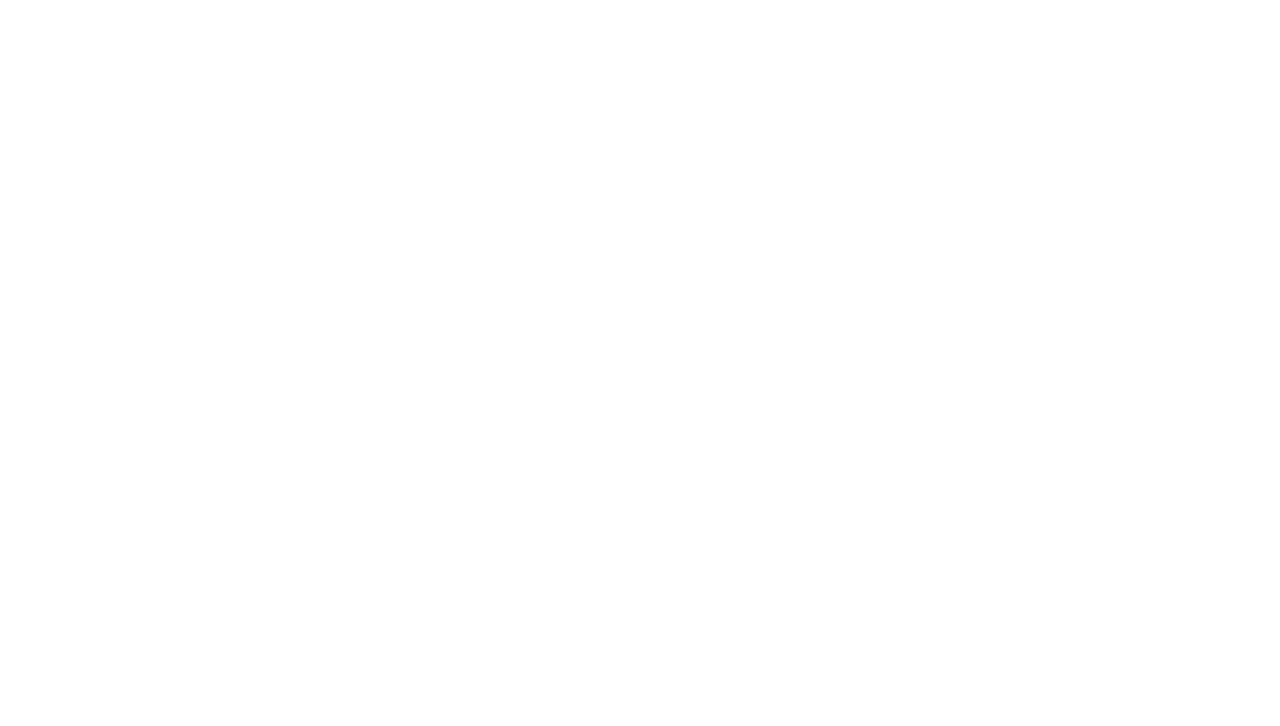
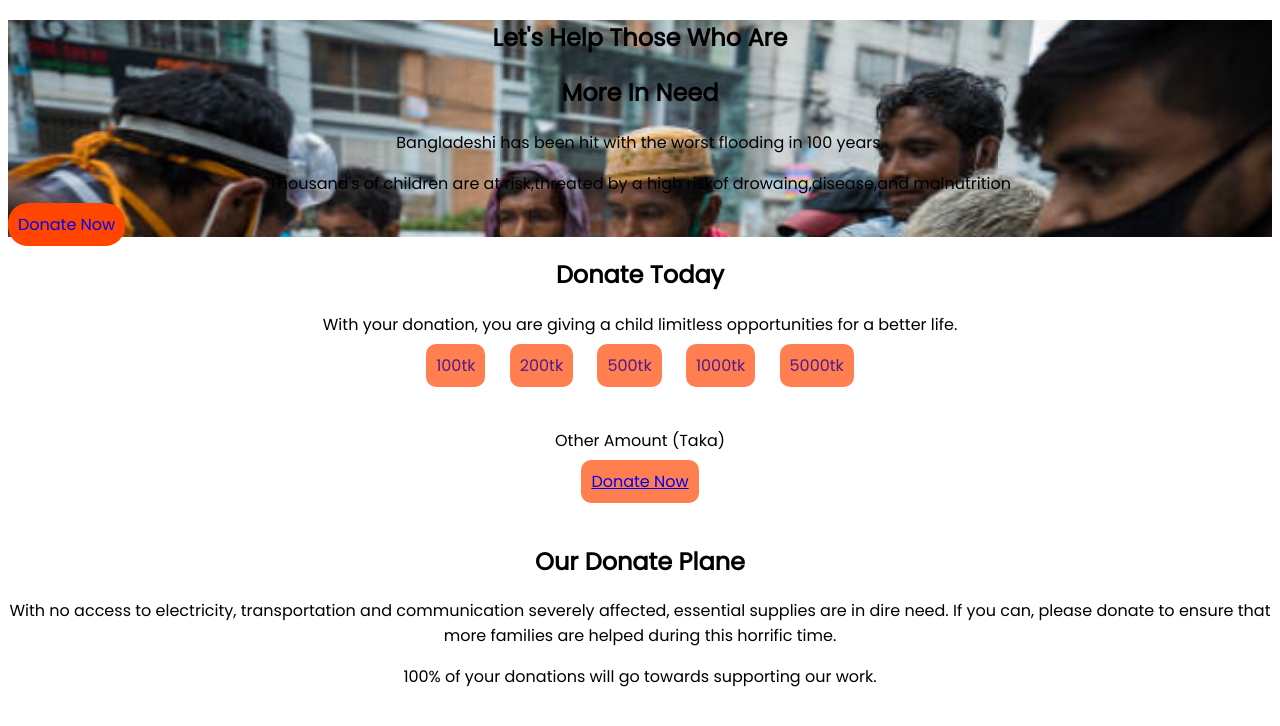
Before and after one commit to Ift4Kher/donating-website, a plain HTML site: page index.html in a window 1280 px wide. Drawn offline with Linux system fonts and the light colour scheme.

Commit message:
content added

```diff
--- a/index.html
+++ b/index.html
@@ -6,11 +6,44 @@
     <meta http-equiv="X-UA-Compatible" content="IE=edge">
     <meta name="viewport" content="width=device-width, initial-scale=1.0">
     <title>donating website</title>
+    <link rel="preconnect" href="https://fonts.googleapis.com">
+    <link rel="preconnect" href="https://fonts.gstatic.com" crossorigin>
+    <link href="https://fonts.googleapis.com/css2?family=Poppins&display=swap" rel="stylesheet">
     <link rel="stylesheet" href="style.css">
 </head>
 
 <body>
+    <section class="front-page">
+        <h1>Let's Help Those Who Are </h1>
+        <h1>More In Need</h1>
+        <p>Bangladeshi has been hit with the worst flooding in 100 years,</p>
+        <p>Thousand's of children are at risk,threated by a high riskof drowaing,disease,and malnutrition </p>
+        <a class="link-button" target="_blank" href="https://www.ukbet-bd.org/donate/">Donate Now</a>
+    </section>
+    <section class="second-page">
+        <h2>Donate Today</h2>
+        <p>With your donation, you are giving a child limitless opportunities for a better life. </p>
+        <a class="taka" target="_blank" href="">100tk</a>
+        <a class="taka" target="_blank" href="">200tk</a>
+        <a class="taka" target="_blank" href="">500tk</a>
+        <a class="taka" target="_blank" href="">1000tk</a>
+        <a class="taka" target="_blank" href="">5000tk</a>
+        <p class="amount">Other Amount (Taka)</p>
+        <a target="_blank" class="money" href="https://www.ukbet-bd.org/donate/">Donate Now</a>
 
+    </section>
+    <section>
+        <h1 class="plan">Our Donate Plane</h1>
+        <p>With no access to electricity, transportation and communication severely affected, essential supplies are in
+            dire need. If you can, please donate to ensure that more families are helped during this horrific time.</p>
+        <p>100% of your donations will go towards supporting our work.</p>
+
+
+
+
+
+
+    </section>
 </body>
 
 </html>
--- a/style.css
+++ b/style.css
@@ -0,0 +1,58 @@
+body {
+    font-family: 'Poppins', sans-serif;
+}
+
+h1 {
+    text-align: center;
+}
+
+p {
+    text-align: center;
+}
+
+.link-button {
+    text-decoration: none;
+
+
+    background-color: orangered;
+    padding: 10px 10px;
+    border-radius: 20px;
+}
+
+.front-page {
+    background-image: url(images/flooding-people-6.jpg);
+    background-repeat: no-repeat;
+    background-attachment: fixed;
+    background-size: 100% 100%;
+}
+
+.second-page {
+    text-align: center;
+
+}
+
+.taka {
+    padding: 10px 10px;
+    background-color: coral;
+
+    text-decoration: none;
+    border-radius: 10px;
+    margin: 10px 10px 10px 10px;
+}
+
+.amount {
+    text-align: center;
+    margin-top: 50px;
+}
+
+.money {
+    background-color: coral;
+    padding: 10px 10px;
+    border-radius: 10px;
+
+}
+
+.plan {
+    margin-top: 50px;
+
+}
```
